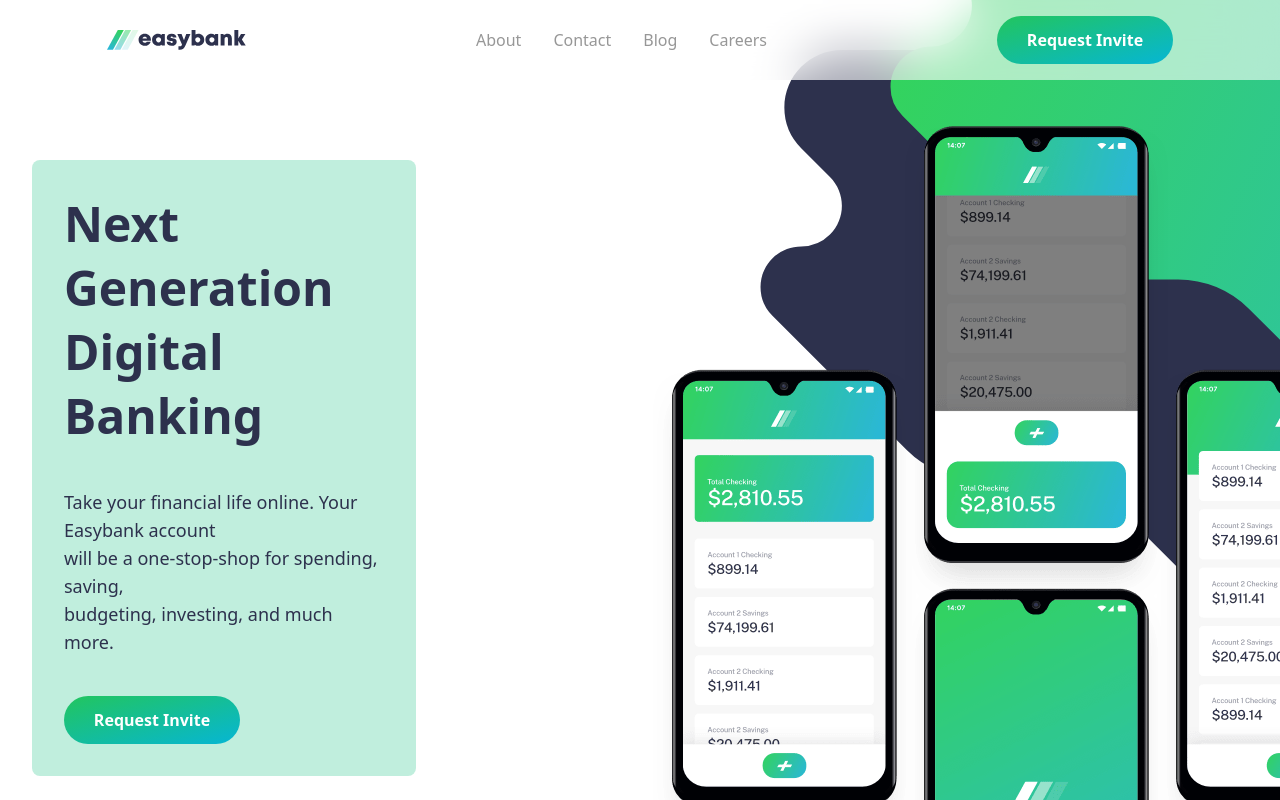
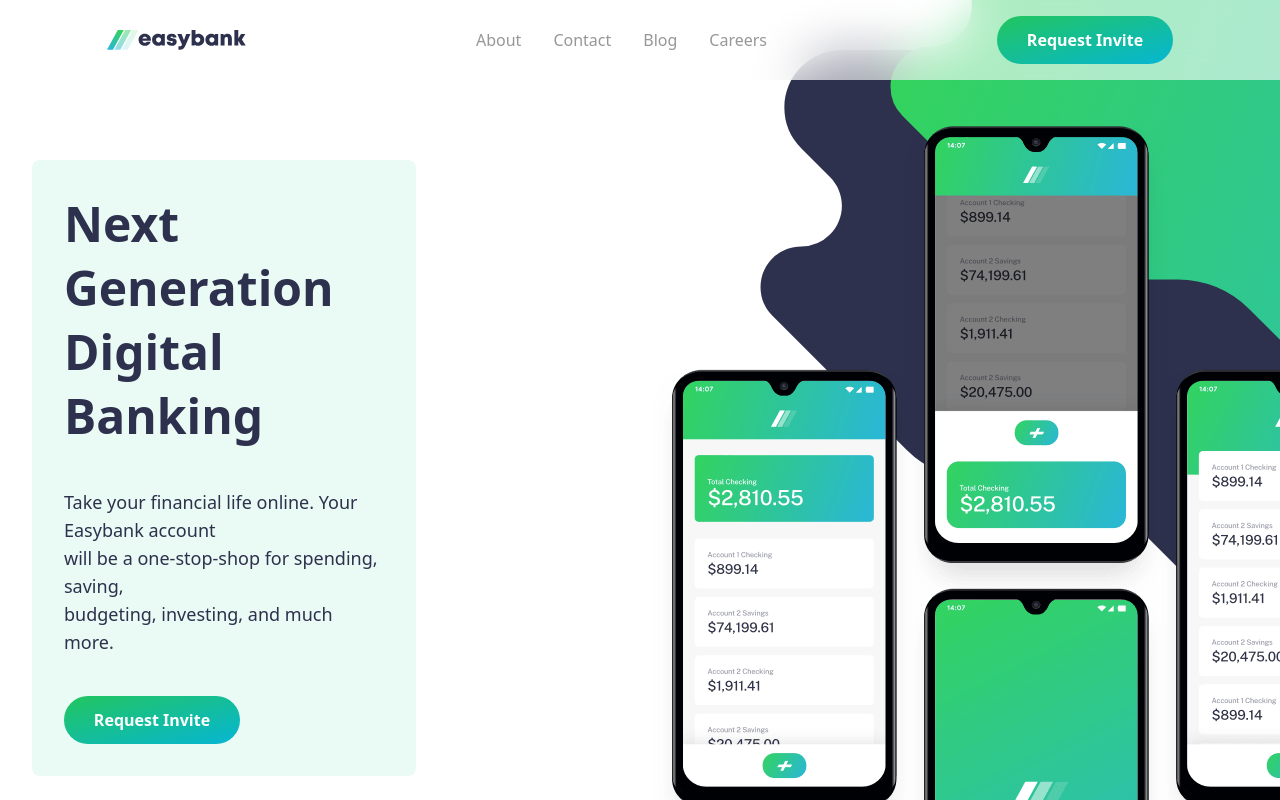
Before and after one commit to trevornei/easybank, a React (Vite) app: page / in a window 1280 px wide. Shown: the top 800 px of the page. Built offline with nearby package versions, Linux system fonts and the light colour scheme.

Commit message:
Catching up commits

```diff
--- a/src/components/hero/Hero.jsx
+++ b/src/components/hero/Hero.jsx
@@ -4,7 +4,7 @@
   return (
     <>
       <div className="xl:pt-40 xl:pb-0 xl:px-0 flex-wrap flex-row max-w-screen max-h-[676px] relative z-20 xl:w-auto">
-        <div className="z-50 flex-col flex-wrap items-start justify-center h-auto text-left xl:-translate-x-20 max-w-96 xl:ml-28  bg-eCash/30 backdrop-blur-2xl xl:w-[600px] xl:p-8 xl:rounded-lg">
+        <div className="z-50 flex-col flex-wrap items-start justify-center h-auto text-left xl:-translate-x-20 max-w-96 xl:ml-28  bg-eCash/10 backdrop-blur-2xl xl:w-[600px] xl:p-8 xl:rounded-lg">
           <h1 className="text-5xl leading-[64px] text-darkBlue xl:font-bold">
             Next Generation
           </h1>
```
